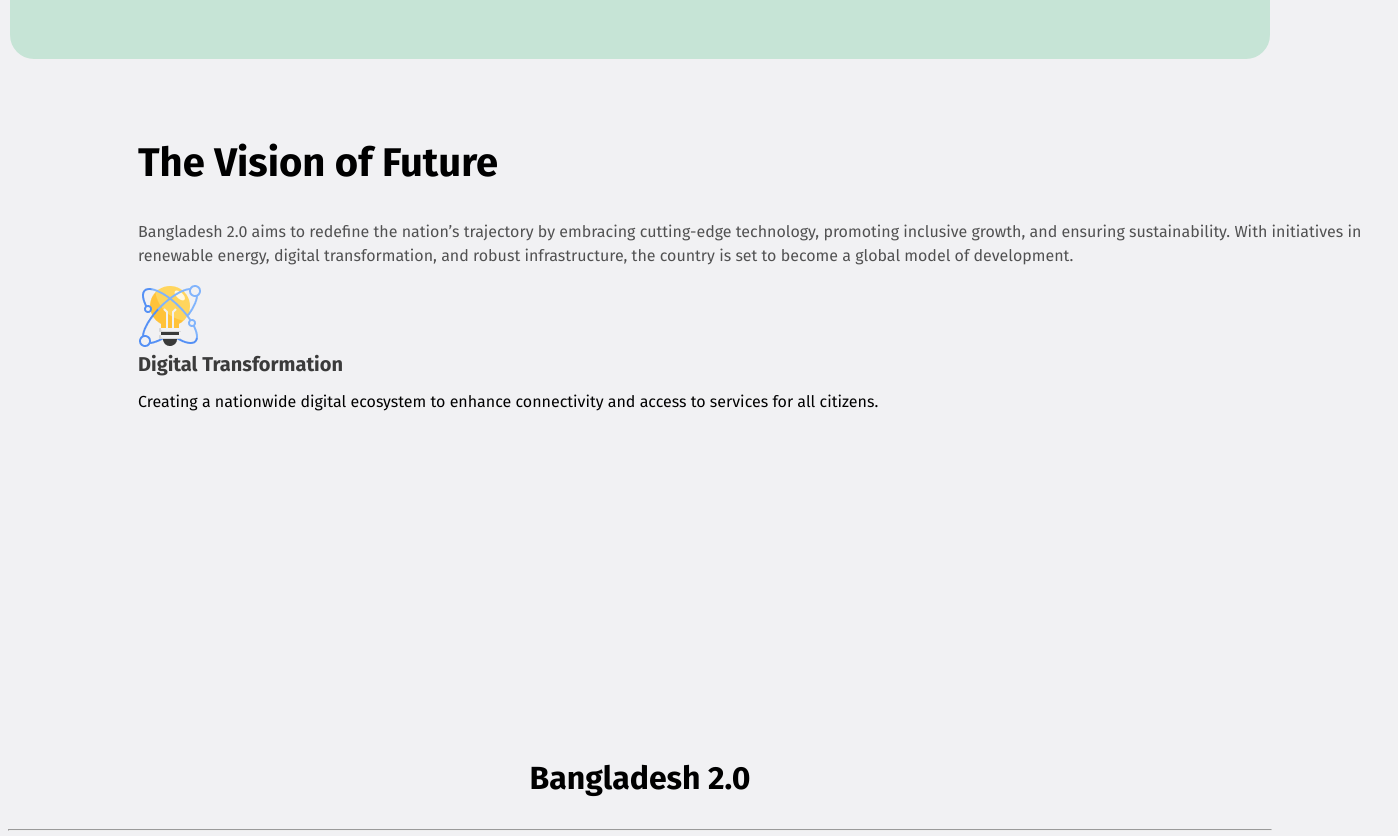
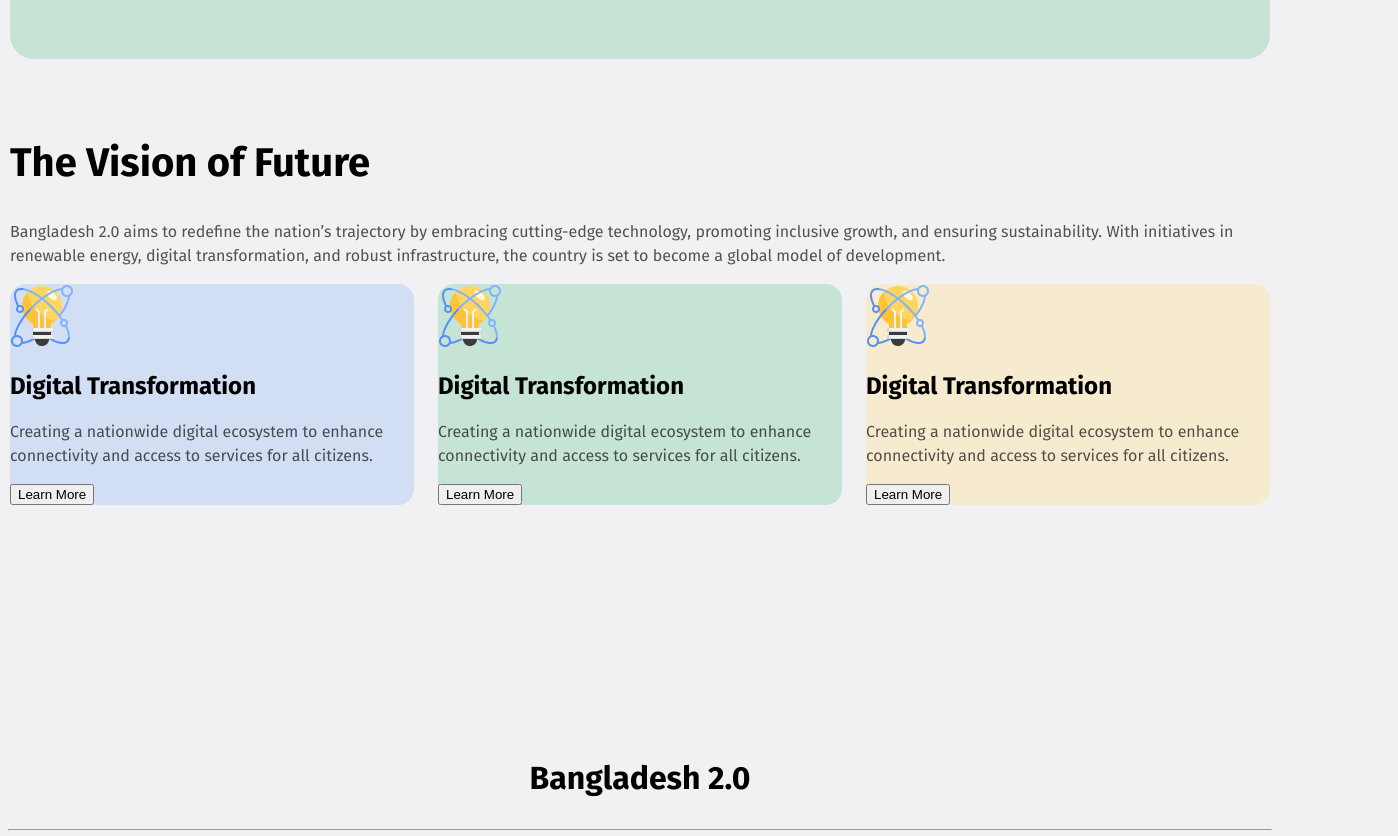
Before and after one commit to lavlu39/assignment-1, a plain HTML site: page index.html in a window 1280 px wide. Shown: the part 600-1436 px from the top of the page, 1398 px wide, since content can reach past the window. Drawn offline with Linux system fonts and the light colour scheme.

Commit message:
added card

```diff
--- a/index.html
+++ b/index.html
@@ -30,23 +30,38 @@
     </header>
 <!-- card vision of future -->
 <section id="card-vison">
-    <div>
     <div class="head-card">
     <h2 class="card-title">The Vision of Future</h2>
     <p class="card-discription">Bangladesh 2.0 aims to redefine the nation’s trajectory by embracing cutting-edge technology, promoting inclusive growth, and ensuring sustainability. With initiatives in renewable energy, digital transformation, and robust infrastructure, the country is set to become a global model of development.</p>
 </div>
-</div>
-<div>
-    <div class="second-card">
-        <div>
-             <img src="assets/card-icon.png" alt="">
-             </div>
-             <div>
-                <span class="card-title1">Digital Transformation</span>
-                <p>Creating a nationwide digital ecosystem to enhance connectivity and access to services for all citizens.</p>
-            </div>
+<div id="card-container">
+    <div class="card">
+        <div class="img-box">
+            <img src="assets/card-icon.png" alt="">
         </div>
+        <h2>Digital Transformation</h2>
+        <p class="card-discription">Creating a nationwide digital ecosystem to enhance connectivity and access to services for all citizens.</p>
+        <button class="btn">Learn More</button>
     </div>
+    <div class="card-1">
+        <div class="img-box">
+            <img src="assets/card-icon.png" alt="">
+        </div>
+        <h2>Digital Transformation</h2>
+        <p class="card-discription">Creating a nationwide digital ecosystem to enhance connectivity and access to services for all citizens.</p>
+        <button class="btn">Learn More</button>
+    </div>
+    <div class="card-2">
+        <div class="img-box">
+            <img src="assets/card-icon.png" alt="">
+        </div>
+        <h2>Digital Transformation</h2>
+        <p class="card-discription">Creating a nationwide digital ecosystem to enhance connectivity and access to services for all citizens.</p>
+        <button class="btn">Learn More</button>
+    </div>
+
+
+
 </div>
 </section>
 </section>
--- a/styles/style.css
+++ b/styles/style.css
@@ -104,7 +104,7 @@ background-color: orangered;
     border-radius: 24px;
     width: 1260px;
     height: 540px;
-    margin: 80px 130px;
+    margin: 80px auto;
 }
 .card-title{
     font-family: "Fira Sans", serif;
@@ -123,6 +123,29 @@ background-color: orangered;
     font-family: "Fira Sans", serif;
     color: #0E0E0E;
 }
+#card-container{
+    display: flex;
+    width: fit-content;
+    contain: h;
+    gap: 24px;
+    align-items: center;
+
+}
+#card-container .card{
+    background-color: rgba(84, 144, 245, 0.2);
+    border-radius: 16px;
+}
+#card-container .card-1{
+    background-color: #C6E4D6;
+    border-radius: 16px;
+}
+#card-container .card-2{
+    background-color: #F7EBCF;
+    border-radius: 16px;
+}
+.btn{
+    background-color: ;
+}
 /* footer style */
 .footer-design{
     text-align: center;
```
